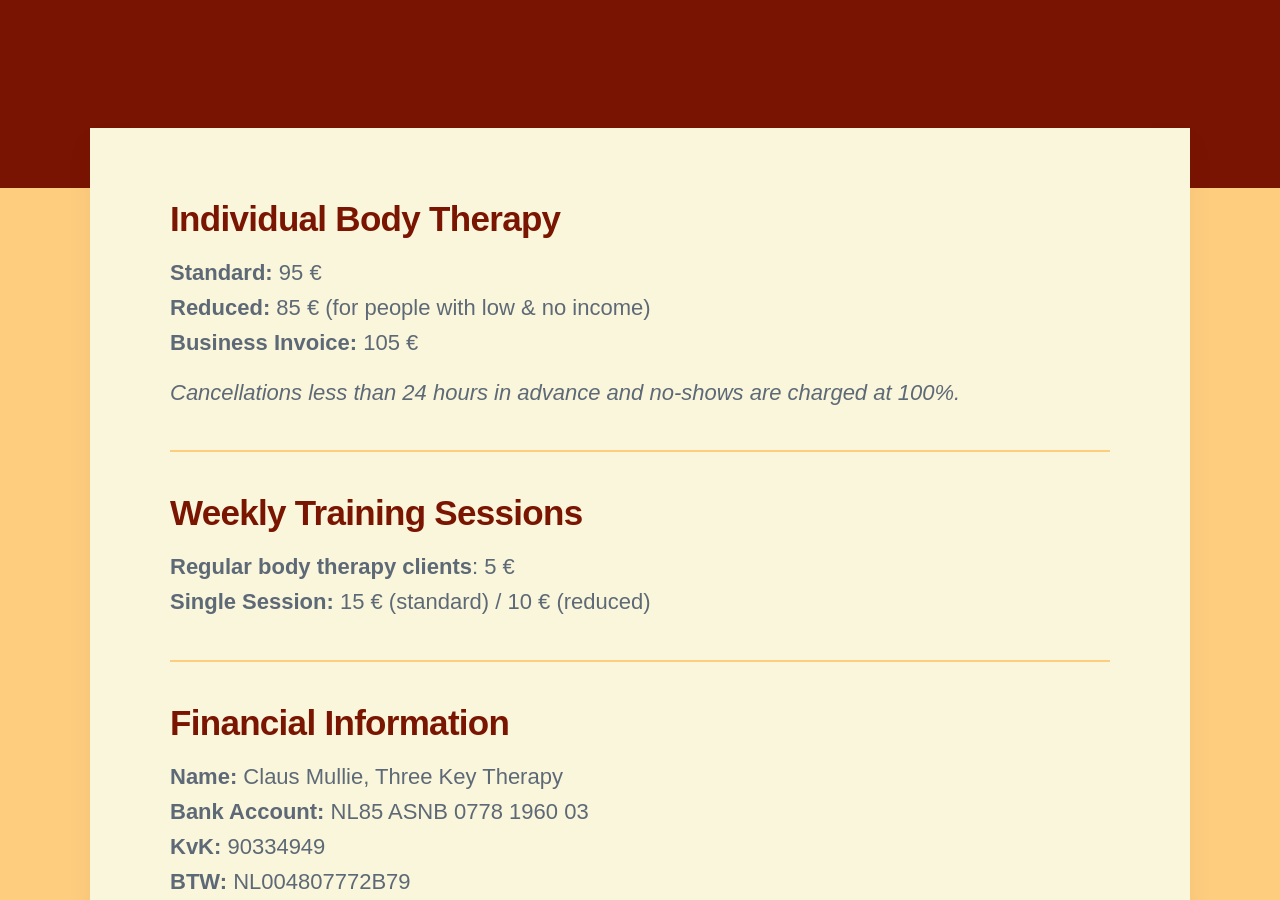
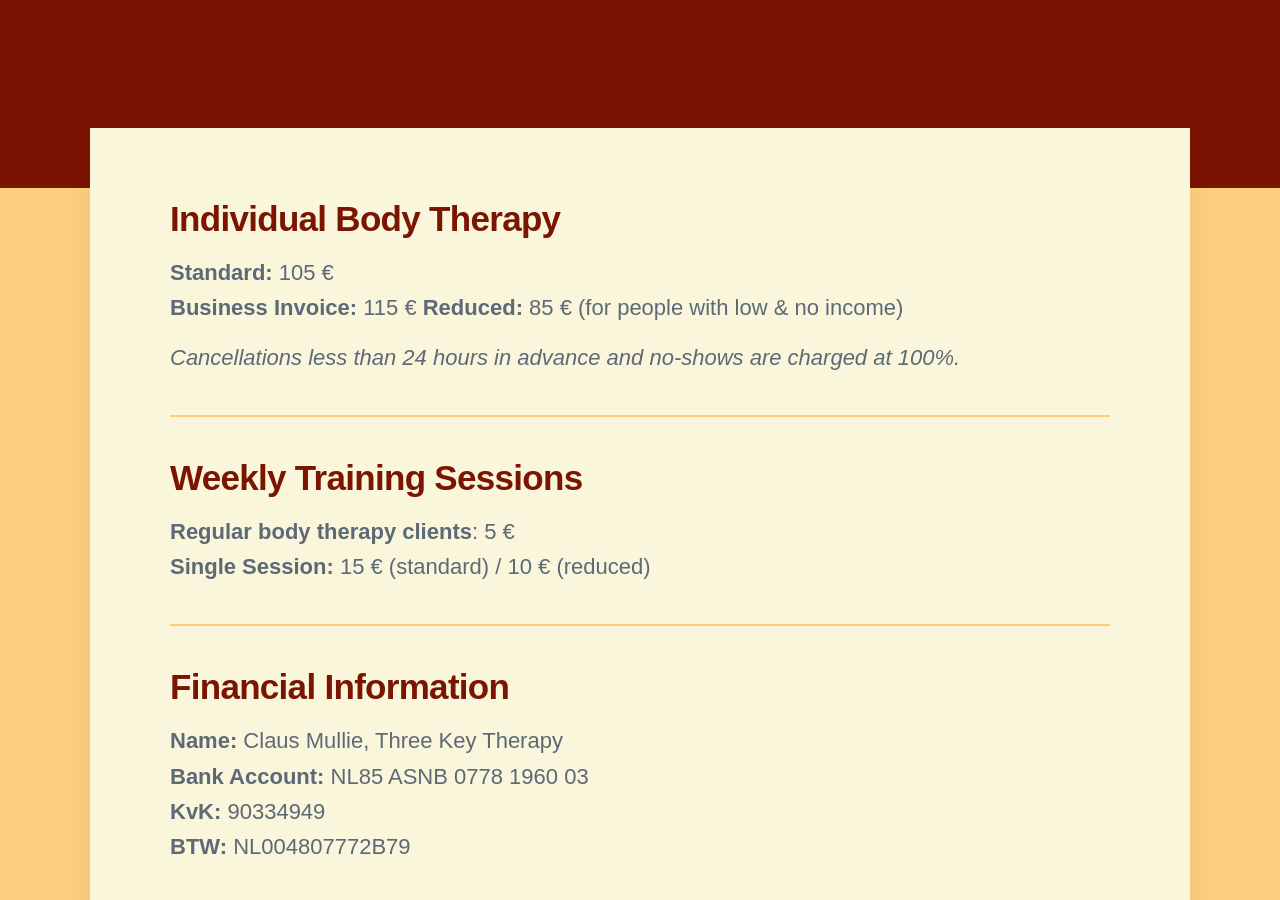
Before and after one commit to threekeytherapy/threekeytherapy.com, a Jekyll site: the page built from _pages/pricing.md, in a window 1280 px wide and 900 px high, scrolled down 520 px. Built offline with Jekyll 4.4.1, drawn with Linux system fonts in a browser that asks for light colours; nearby versions of some CDN libraries; some web fonts are replaced.

Commit message:
small changes

```diff
--- a/_pages/pricing.md
+++ b/_pages/pricing.md
@@ -7,9 +7,9 @@
 
 ## Individual Body Therapy
 
-**Standard:** 95 €
-**Reduced:** 85 € (for people with low & no income)
-**Business Invoice:** 105 €
+**Standard:** 105 €
+**Business Invoice:** 115 €
+ **Reduced:** 85 € (for people with low & no income)
 
 *Cancellations less than 24 hours in advance and no-shows are charged at 100%.*
 
```
Also changed, not shown: _pages/contact.md (+2 -2 lines).
